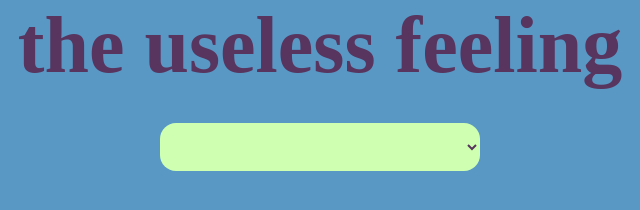
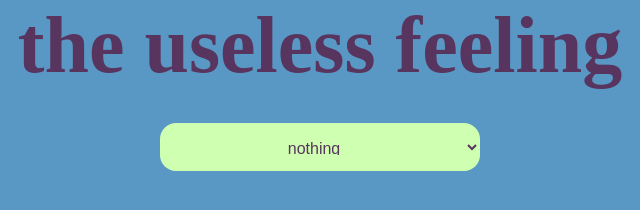
Before and after one commit to AxelEnghamre/the-useless, a plain HTML site: page index.html in a window 1280 px wide. Shown: the full height of the page, 320-960 px from the left. Drawn offline with Linux system fonts and the light colour scheme.

Commit message:
added script to hydare the select with feelings from main

```diff
--- a/index.html
+++ b/index.html
@@ -12,6 +12,7 @@
 
     <!-- scripts -->
     <script src="./scripts/main.js" defer></script>
+    <script src="./scripts/hydrateSelect.js" defer></script>
   </head>
   <body>
     <!-- all content is loaded using JS -->
--- /dev/null
+++ b/scripts/hydrateSelect.js
@@ -0,0 +1,8 @@
+// hydrateSelect js
+// run index 1
+feelings.forEach((feeling) => {
+  const option = document.createElement('option');
+  option.setAttribute('value', feeling.feeling);
+  option.textContent = feeling.feeling;
+  select.append(option);
+});
```
